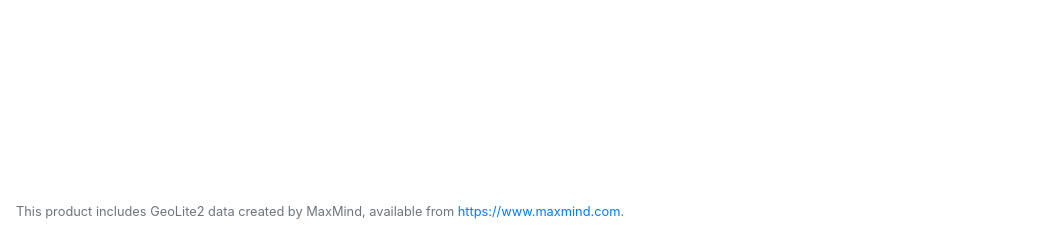
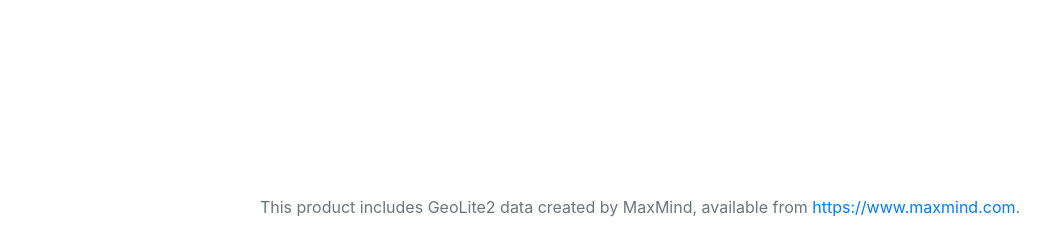
Before and after one commit to MatSaf123/pet-care-app, a Django app: page /about/ in a window 1280 px wide. Shown: the part 563-800 px from the top of the page, without its empty margins (0-1059 px from the left). Run offline with Django 3.2, Linux system fonts and the light colour scheme; some libraries are stand-ins or nearby versions.

Commit message:
Add sticky footer

```diff
--- a/static/css/main.css
+++ b/static/css/main.css
@@ -22,3 +22,21 @@
     margin-left: 8px;
     margin-bottom: 8px;
 }
+
+/* Sticky footer styles
+-------------------------------------------------- */
+html {
+  position: relative;
+  min-height: 100%;
+}
+body {
+  margin-bottom: 60px; /* Margin bottom by footer height */
+}
+.footer {
+  position: absolute;
+  bottom: 0;
+  width: 100%;
+  height: 60px; /* Set the fixed height of the footer here */
+  line-height: 60px; /* Vertically center the text there */
+  background-color: #f5f5f5;
+}
--- a/templates/base.html
+++ b/templates/base.html
@@ -54,15 +54,16 @@
 </header>
 
 <main role="main" class="container">
-    {% block content %}{% endblock content %}
+  {% block content %}{% endblock content %}
 </main>
 
-<footer class="bg-white text-center text-lg-start">
-    <small class="text-left text-muted fixed-bottom p-3 " style="background-color: white;">
-        This product includes GeoLite2 data created by MaxMind, available from
-        <a href="https://www.maxmind.com">https://www.maxmind.com</a>.
-    </small>
+<footer class="footer bg-white text-center text-lg-start">
+  <div class="container">
+    <span class="text-muted">This product includes GeoLite2 data created by MaxMind, available from
+        <a href="https://www.maxmind.com">https://www.maxmind.com</a>.</span>
+  </div>
 </footer>
+
 
 <script src="https://code.jquery.com/jquery-3.3.1.slim.min.js"
         integrity="sha384-q8i/X+965DzO0rT7abK41JStQIAqVgRVzpbzo5smXKp4YfRvH+8abtTE1Pi6jizo"
```
